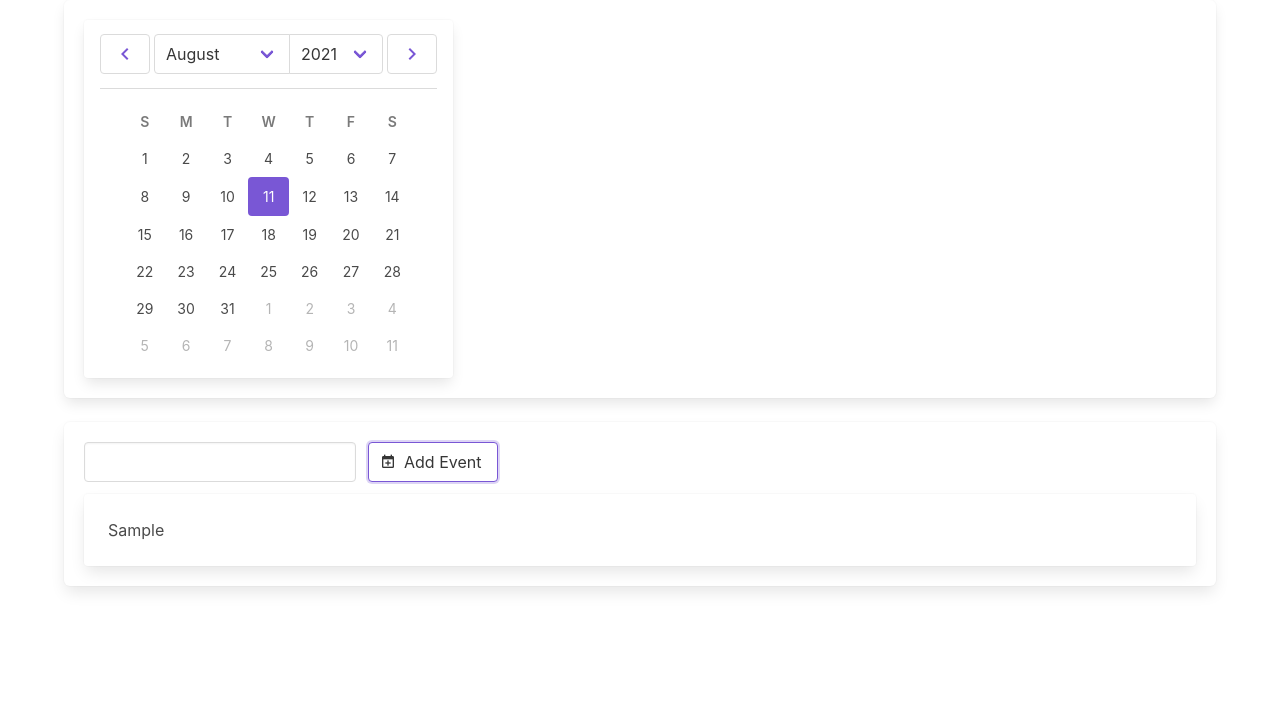
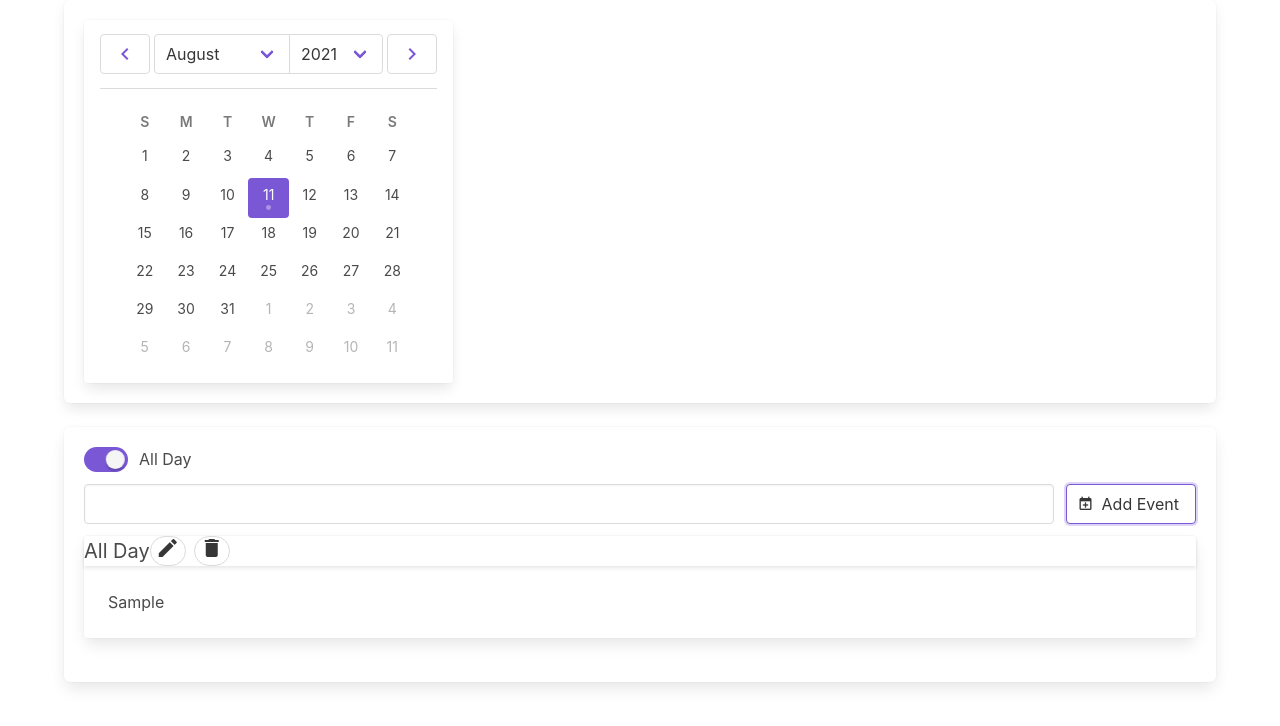
Before and after one commit to Rui-Inacio/landing-page, a Vue app: page / in a window 1280 px wide. Both pictures are taken after typing "Sample" into the empty fields and a click on the button "Add Event". Shown: the top 726 px of the page. Built offline with nearby package versions, Linux system fonts and the light colour scheme.

Commit message:
Update Schedule.vue
Delete logic for events

```diff
--- a/src/components/Schedule.vue
+++ b/src/components/Schedule.vue
@@ -1,6 +1,5 @@
 <template>
   <div class="container">
-
     <b-datepicker
       class="box"
       inline
@@ -12,17 +11,38 @@
     </b-datepicker>
 
     <div class="box">
+
       <b-field grouped>
-				<b-input v-model="event.description"></b-input>
-				<b-button @click="createEvent(event)" icon-left="calendar-plus">Add Event</b-button>
+        <b-timepicker v-if="turnedSwitch == 'Custom Time'" size="is-small" v-model="event.time" inline></b-timepicker>
+        <b-switch v-model="turnedSwitch" true-value="All Day" false-value="Custom Time">
+          {{ turnedSwitch }}
+        </b-switch>
       </b-field>
-			<div class="card" v-for="event in shownEvents" :key="event.description">
+
+      <b-field grouped>
+        <b-input expanded v-model="event.description"></b-input>
+        <b-button @click="createEvent(event)" icon-left="calendar-plus">
+          Add Event
+        </b-button>
+      </b-field>
+
+      <div class="card mb-5" v-for="event in shownEvents" :key="event.description">
+        <div class="card-header">
+          <h3 class="is-size-5">{{event.time}}</h3>
+          <div class="buttons is-pulled-right">
+            <b-button rounded size="is-small">
+              <b-icon icon="pencil"></b-icon>
+            </b-button>
+            <b-button @click="deleteEvent(event)" rounded size="is-small">
+              <b-icon icon="delete"></b-icon>
+            </b-button>
+          </div>
+        </div>
         <div class="card-content">
-					{{event.description}}
+          {{ event.description }}
         </div>
       </div>
     </div>
-
   </div>
 </template>
 
@@ -37,18 +57,19 @@ export default {
       eventsByDay: null,
       event: {
         date: null,
+        time: null,
         description: null,
         color: null,
         icon: null,
       },
+      turnedSwitch: "All Day",
 
     };
   },
 
   methods: {
 
-    changeDate (date) {
-
+    changeDate(date) {
       this.event.date = date;
 
       const month = date.getMonth();
@@ -56,70 +77,99 @@ export default {
 
       let events = this.getEvents(day, month);
       this.shownEvents = events;
-
     },
 
-    getEvents (day, month) {
 
+
+    getEvents(day, month) {
       let events = [];
-      if(!this.eventsByMonth.has(month)){
+      if (!this.eventsByMonth.has(month)) {
         return [];
       }
 
       let montlyEvents = this.eventsByMonth.get(month);
-      for(var entry of montlyEvents.entries()){
-        if(entry[0] == day){
+      for (var entry of montlyEvents.entries()) {
+        if (entry[0] == day) {
           events = entry[1];
         }
       }
 
       return events;
-
     },
 
-    createEvent () {
+    createEvent() {
 
       let month = this.event.date.getMonth();
       let day = this.event.date.getDate();
+      if(this.event.time == null){
+        this.event.time = "All Day";
+      }
 
-      if(!this.eventsByMonth.has(month)){
+      if (!this.eventsByMonth.has(month)) {
         this.eventsByMonth.set(month, new Map());
       }
 
       let monthlyMap = this.eventsByMonth.get(month);
       let dailyEvents = new Array();
-      if(!monthlyMap.has(day)){
+      if (!monthlyMap.has(day)) {
         monthlyMap.set(day, dailyEvents);
       }
       dailyEvents = monthlyMap.get(day);
+      dailyEvents;
 
       const newEvent = this.event;
       dailyEvents.push(newEvent);
-      this.shownEvents.push(newEvent);
+      this.shownEvents = dailyEvents;
+      this.allEvents.push(newEvent);
 
       this.event = {
         description: null,
-        date: new Date(),
+        date: this.event.date,
+        time: null,
         color: null,
-        icon: null
+        icon: null,
+      };
+    },
+
+    editEvent(event) {
+
+      let date = event.date;
+      let day = date.getDate();
+      let month = date.getMonth();
+
+      let events = this.getEvents(day, month);
+      let eventToEdit = events.find(element => element == event);
+      eventToEdit = event;
+      return eventToEdit;
+
+    },
+
+    deleteEvent(event){
+
+      let date = event.date;
+      let month = date.getMonth();
+      let day = date.getDate();
+
+      let events = this.getEvents(day, month);
+      let index = events.findIndex(element => element == event);
+      events.splice(index, 1);
+
     }
 
   },
 
-  },
-  created () {
-
-    if(this.eventsByMonth == null){
+  created() {
+    if (this.eventsByMonth == null) {
       this.eventsByMonth = new Map();
     }
 
-    if(this.eventsByYear == null){
+    if (this.eventsByYear == null) {
       this.eventsByYear = new Map();
     }
 
     this.event.date = new Date();
+  },
 
-  },
 };
 </script>
 
```
Lines whose indentation alone changed are shown as unchanged.
